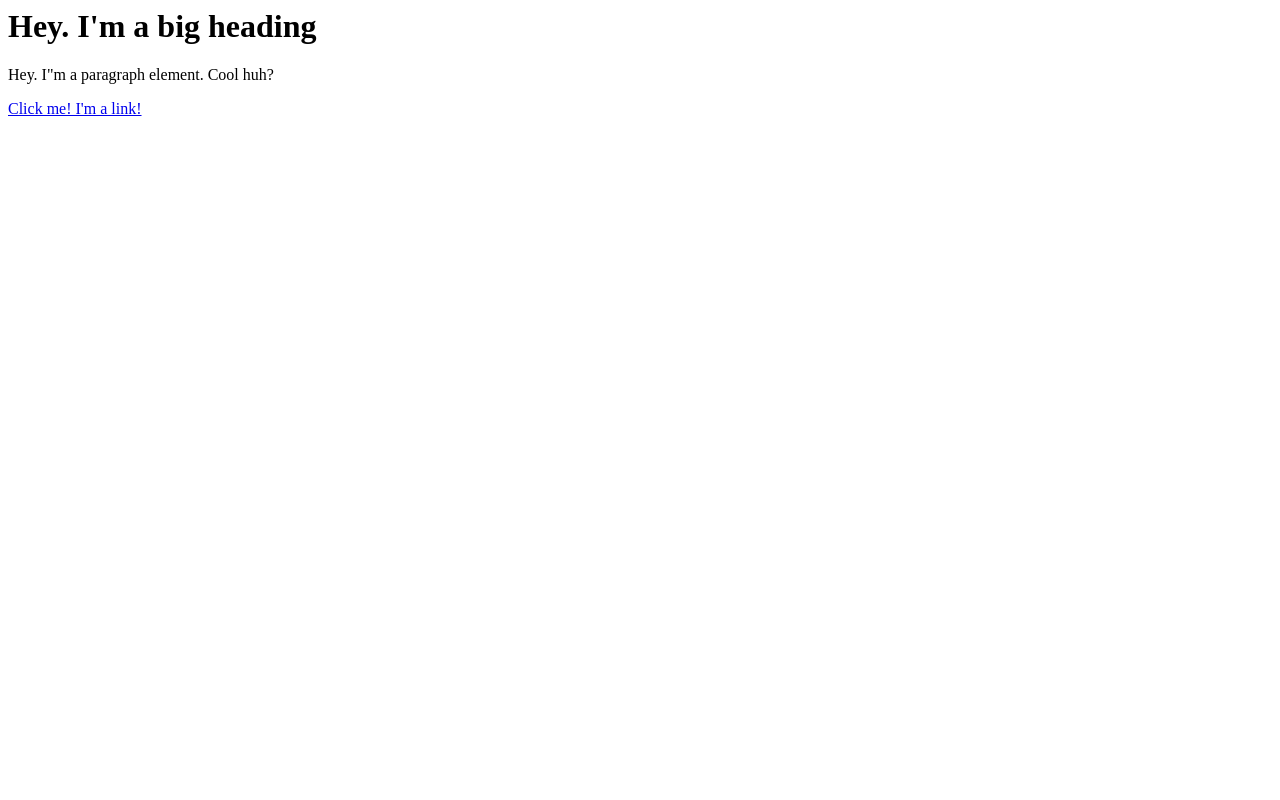
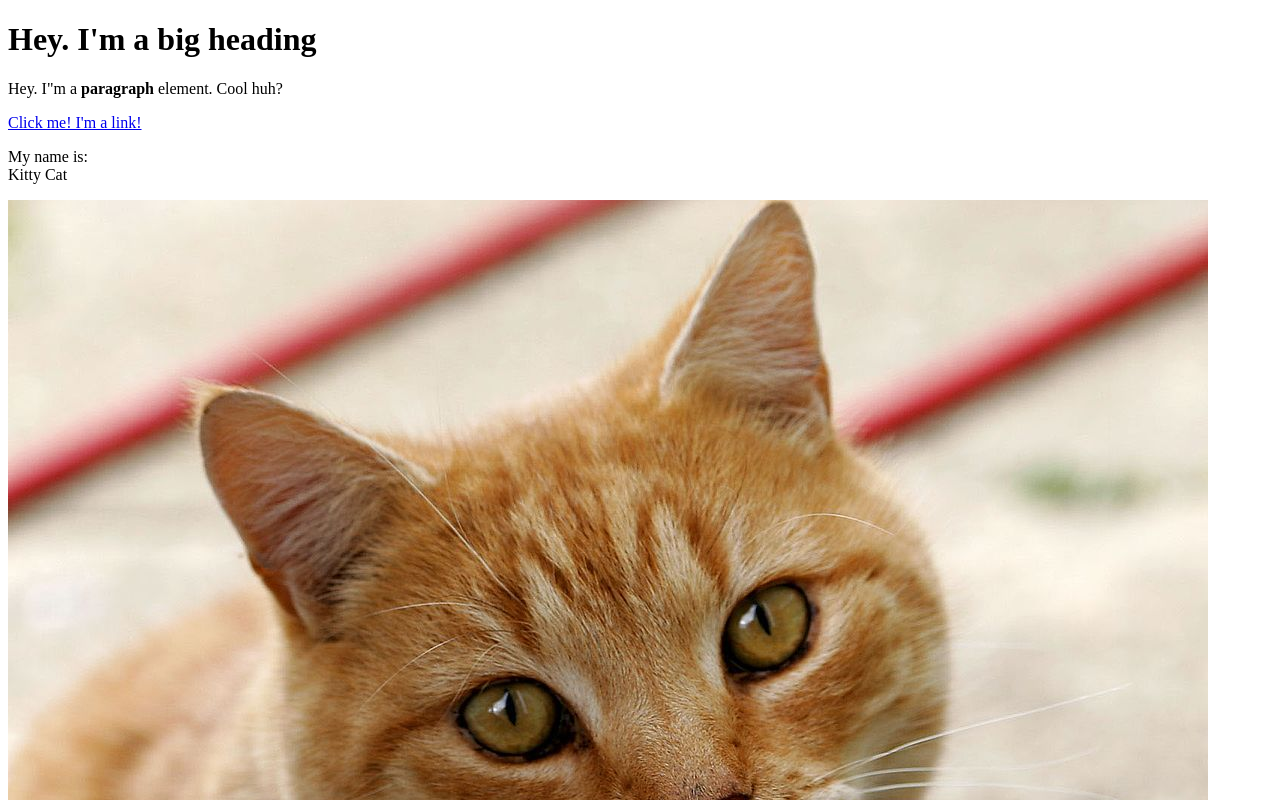
Before and after one commit to micayela/cartoon-hero, a plain HTML site: page test.html in a window 1280 px wide. Shown: the top 800 px of the page. Drawn offline with Linux system fonts and the light colour scheme.

Commit message:
Added a cat image and a few more elements

```diff
--- a/test.html
+++ b/test.html
@@ -1,3 +1,14 @@
-<h1>Hey. I'm a big heading</h1>
-<p>Hey. I"m a paragraph element. Cool huh?</p>
-<a href="https://google.com" target="_blank" title="Let's go to Google">Click me! I'm a link!</a>
+<!DOCTYPE html>
+<html>
+<head>
+	<title>Test Page</title>
+</head>
+<body>
+	<h1>Hey. I'm a big heading</h1>
+	<p>Hey. I"m a <b>paragraph</b> element. Cool huh?</p>
+	<a href="https://google.com" target="_blank" title="Let's go to Google">Click me! I'm a link!</a>
+	<p>My name is:<br>
+	Kitty Cat</p>
+	<img src="img/cat.jpeg">
+</body>
+</html>
```
Also changed, not shown: img/cat.jpeg (added).
